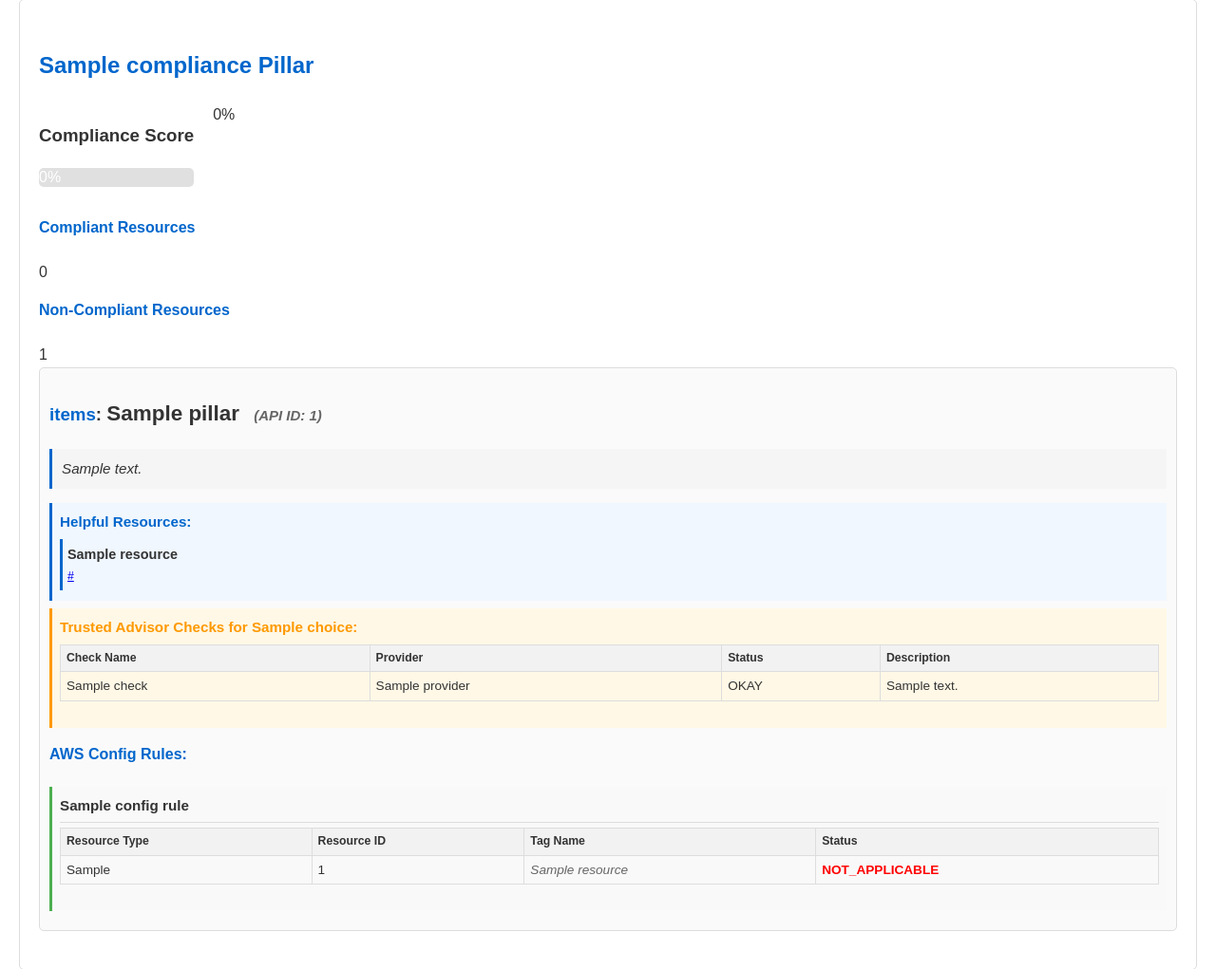
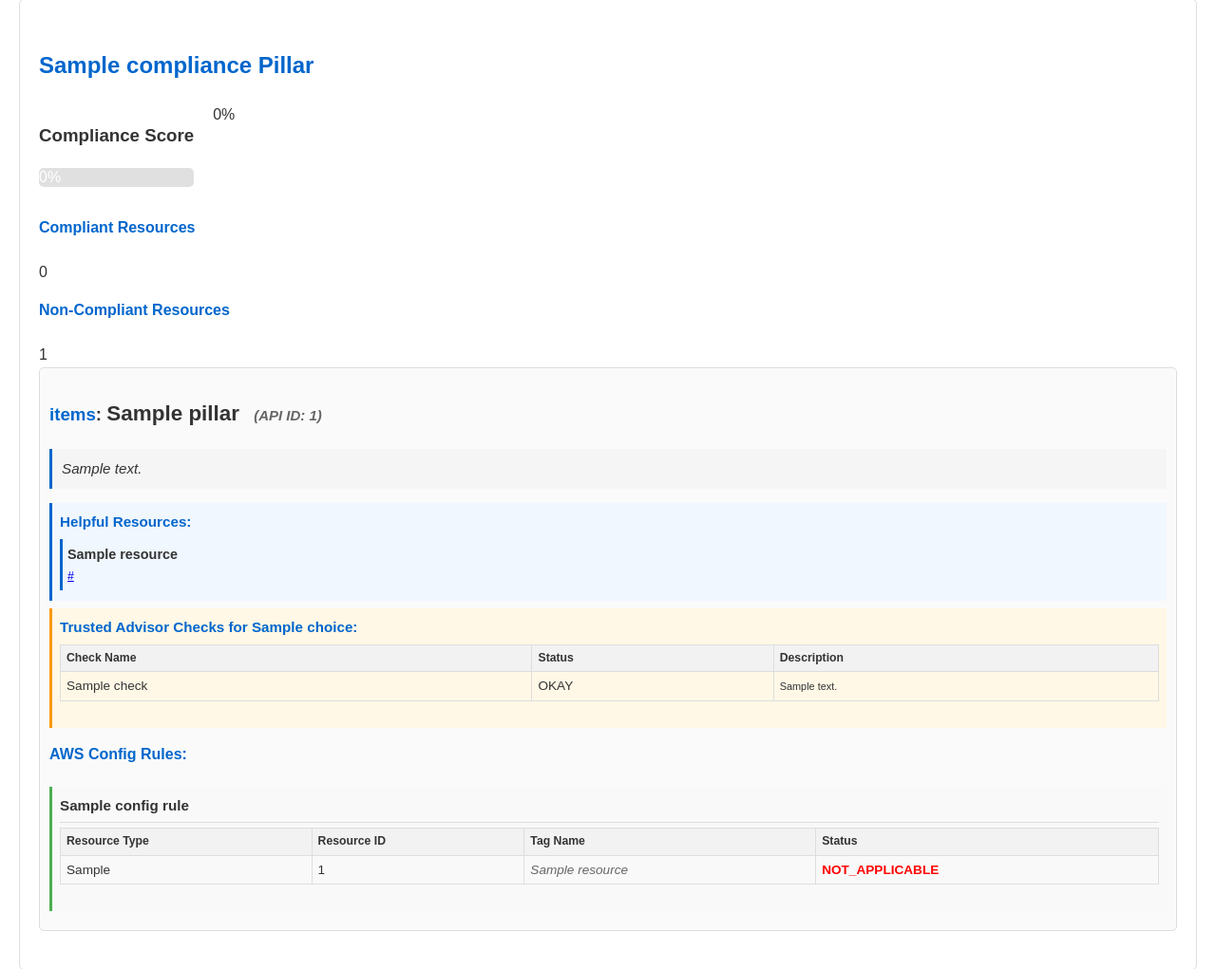
Before and after one commit to soprasteria/terraform-aws-wellarchitected-conformance, a Python web app: template src/wa_report_generator/templates/report_template.html in a window 1280 px wide. Shown: the part 1519-2540 px from the top of the page at 95% size. Run offline with Jinja, Linux system fonts and the light colour scheme; the template is opened without the code that fills it: most values are stand-ins (such as "Sample title", 1, 10 or a date in 2020).

Commit message:
wa_report_generator: Reporting enhancements.

```diff
--- a/src/wa_report_generator/main.py
+++ b/src/wa_report_generator/main.py
@@ -582,7 +582,6 @@ def get_trusted_advisor_checks(workload_id, lens_arn, pillar_id, question_id, ch
                 'id': check_id,
                 'name': check.get('Name', ''),
                 'description': check.get('Description', ''),
-                'provider': check.get('Provider', ''),
                 'status': status_info.get('status', 'UNKNOWN')
             })
         logger.info(f"Trusted Advisor compliance status mapping: {compliance_status}")
--- a/src/wa_report_generator/templates/report_template.html
+++ b/src/wa_report_generator/templates/report_template.html
@@ -58,7 +58,7 @@
             color: green;
             font-weight: bold;
         }
-        .non-compliant {
+        .non-compliant, .non_compliant {
             color: red;
             font-weight: bold;
         }
@@ -197,8 +197,13 @@
         .trusted-advisor h4 {
             margin-top: 0;
             margin-bottom: 5px;
-            color: #ff9900;
             font-size: 0.95em;
+        }
+        .ta-description {
+            max-width: 200px;
+            font-size: 0.8em;
+            line-height: 1.3;
+            word-wrap: break-word;
         }
         .question-description {
             margin: 10px 0 15px 0;
@@ -585,7 +590,6 @@
                                     <thead>
                                         <tr>
                                             <th>Check Name</th>
-                                            <th>Provider</th>
                                             <th>Status</th>
                                             <th>Description</th>
                                         </tr>
@@ -594,9 +598,8 @@
                                         {% for check in choice_data.trusted_advisor_checks %}
                                             <tr>
                                                 <td>{{ check.name }}</td>
-                                                <td>{{ check.provider }}</td>
                                                 <td class="{{ check.status | lower }}">{{ check.status }}</td>
-                                                <td>{{ check.description | safe }}</td>
+                                                <td class="ta-description">{{ check.description | safe | replace('<br><br>', '<br>') }}</td>
                                             </tr>
                                         {% endfor %}
                                     </tbody>
```
